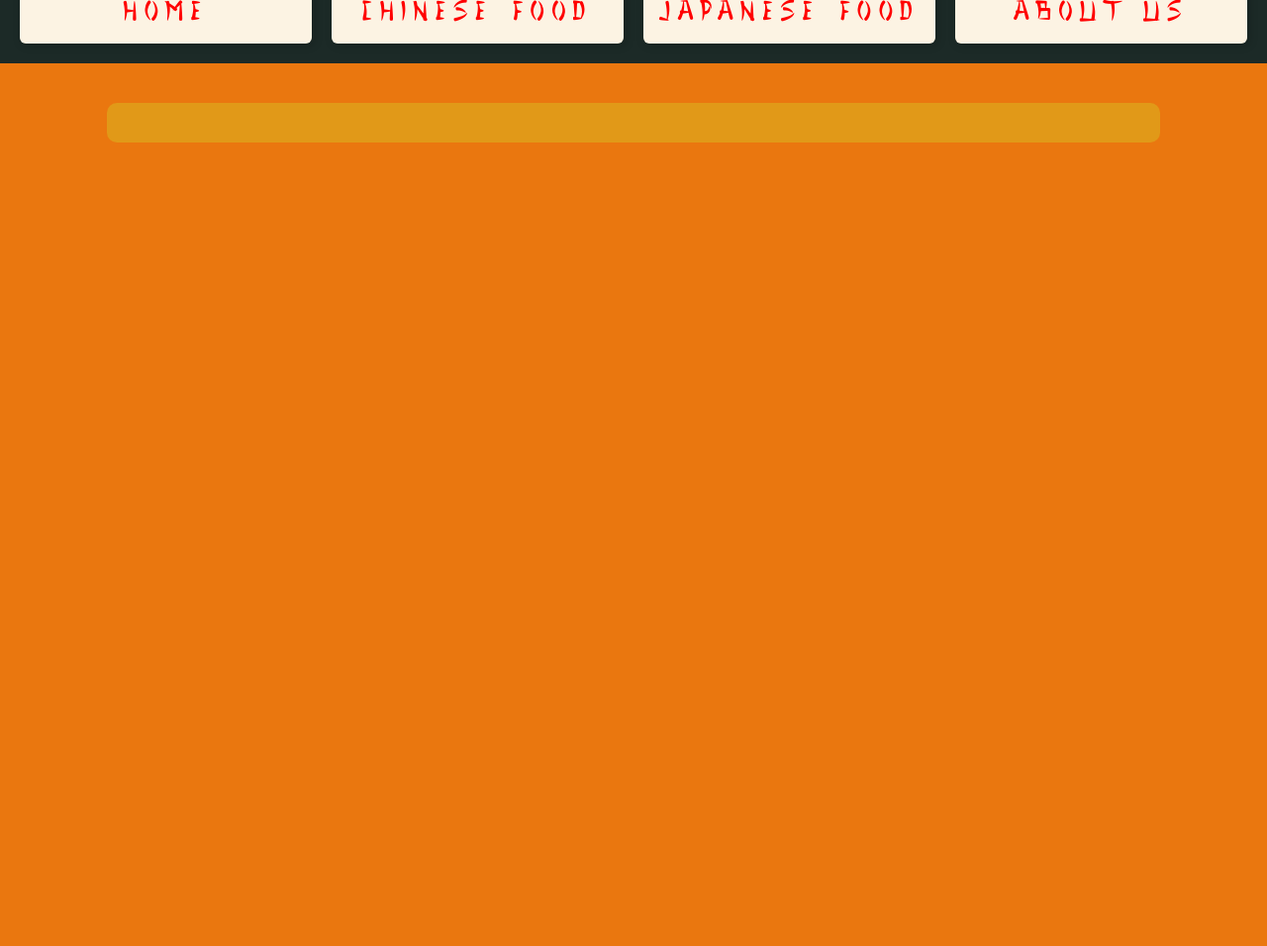
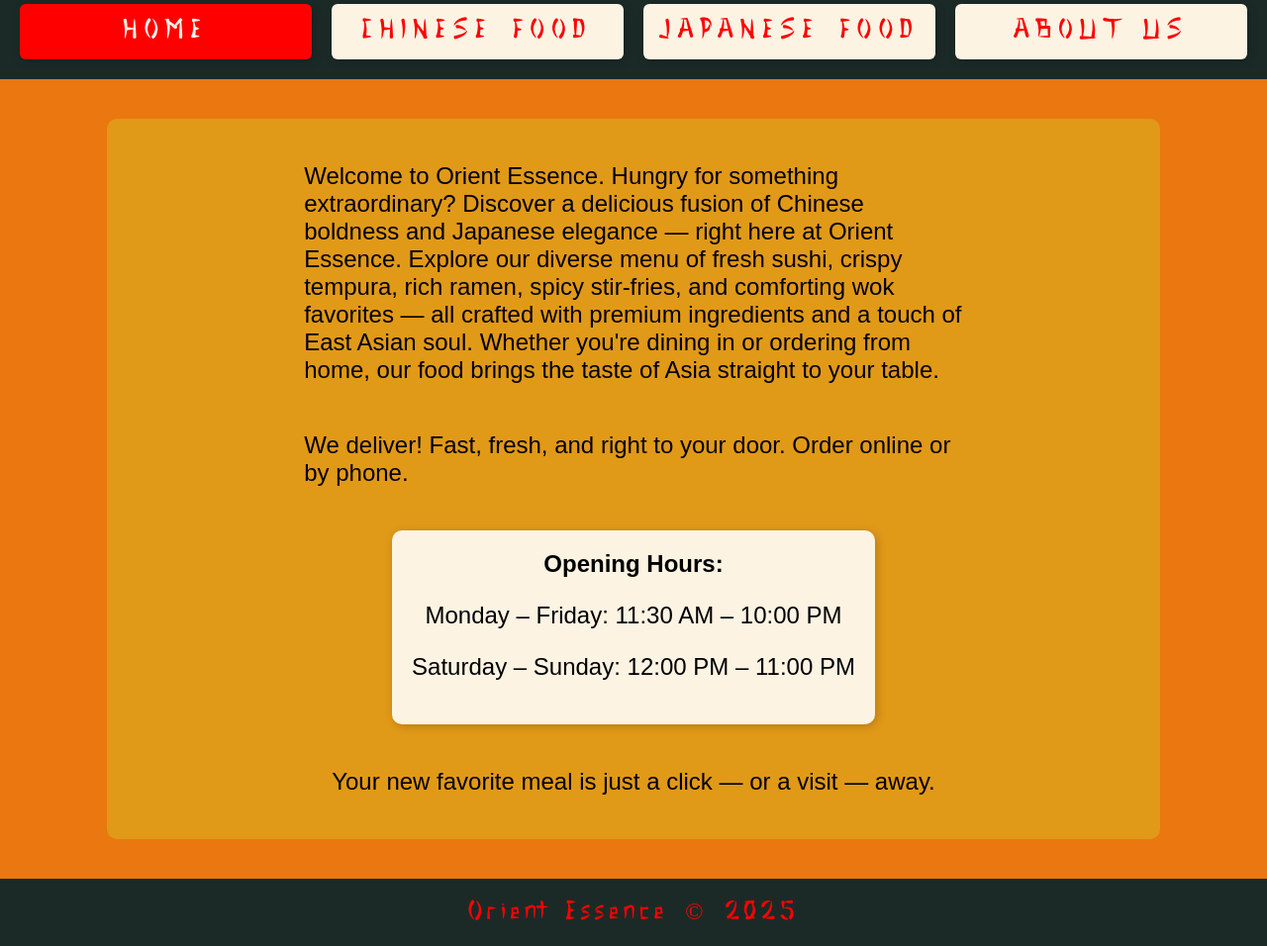
Before and after one commit to eldangold/Odin-Restaurant-Page, a website built with webpack: page src/template.html in a window 1280 px wide. Shown: the part 148-1104 px from the top of the page at 99% size. Before the commit the page ends 800 px from the top, so only its background shows below. Built offline with nearby package versions, Linux system fonts and the light colour scheme.

Commit message:
Fix styling issues, add footer and open home page automatically

```diff
--- a/src/about-us.js
+++ b/src/about-us.js
@@ -1,7 +1,7 @@
 export default function renderAboutUs() {
   const content = document.createElement("div");
   content.innerHTML = `
-  <h1>Welcome to Orient Essence, where the vibrant flavors of China and the delicate artistry of Japan come together in perfect harmony.</h1>
+  <strong>Welcome to Orient Essence, where the vibrant flavors of China and the delicate artistry of Japan come together in perfect harmony.</strong>
   <p>Our passion is to bring you an unforgettable dining experience rooted in tradition, yet reimagined for the modern taste. From sizzling stir-fries crafted in the fiery heart of the wok to the subtle elegance of hand-rolled sushi, every dish is prepared with the freshest ingredients and the utmost care. Whether you're craving the bold spices of Sichuan cuisine or the refined simplicity of nigiri, we invite you to explore a culinary journey across East Asia — no passport required. At Orient Essence, food is more than a meal — it's a celebration of culture, craftsmanship, and connection. Taste the tradition. Savor the moment.</p>
   `;
   content.id = "content";
--- a/src/index.js
+++ b/src/index.js
@@ -27,3 +27,5 @@ document.getElementById("about-us").addEventListener("click", () => {
   resetActiveLink();
   renderAboutUs();
 });
+
+renderHomePage();
--- a/src/style.css
+++ b/src/style.css
@@ -3,6 +3,8 @@
   src: url(./murasamu.woff2);
 }
 body {
+  display: flex;
+  flex-direction: column;
   padding: 0;
   margin: 0;
   background-color: #ea770f;
@@ -18,18 +20,23 @@ nav {
   padding: 20px;
 
   & button {
+    display: flex;
+    align-items: center;
+    justify-content: center;
     border: none;
     border-radius: 6px;
     background-color: #fcf3e3;
     box-shadow: 2px 2px 10px rgba(0, 0, 0, 0.2);
     text-transform: uppercase;
     font-size: inherit;
-    letter-spacing: 8px;
-    line-height: 1.25;
     padding: 15px;
     cursor: pointer;
     font-family: "Murasamu";
     color: red;
+
+    @media screen and (min-width: 768px) {
+      letter-spacing: 8px;
+    }
   }
 }
 
@@ -59,6 +66,7 @@ nav {
 }
 
 header {
+  padding-top: 20px;
   background-color: #1c2a27;
 }
 
@@ -80,3 +88,16 @@ header {
   margin: 20px 0;
   text-align: center;
 }
+
+footer {
+  margin-top: auto;
+  display: flex;
+  align-items: center;
+  justify-content: center;
+  background-color: #1c2a27;
+  color: #fcf3e3;
+  padding: 20px;
+  font-family: "Murasamu";
+  letter-spacing: 5px;
+  color: red;
+}
--- a/src/template.html
+++ b/src/template.html
@@ -16,5 +16,6 @@
       </nav>
     </header>
     <div id="content-wrapper"></div>
+    <footer>Orient Essence © 2025</footer>
   </body>
 </html>
```
